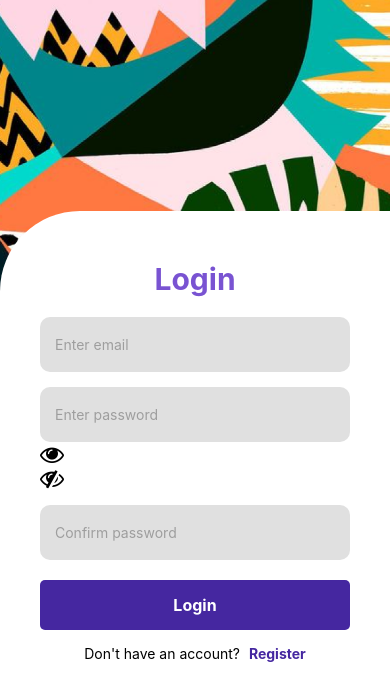
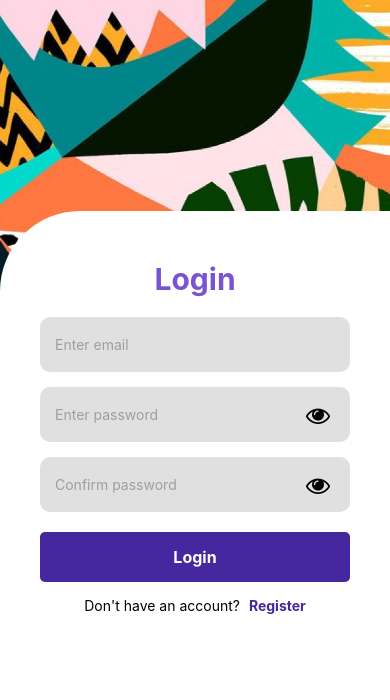
Before and after one commit to berkanankal/chat-app, a React Native app: screen /Auth in a window 390 px wide. Shown: the top 700 px of the page. Built offline with nearby package versions, Linux system fonts and the light colour scheme; no server answers.

Commit message:
input hide password

```diff
--- a/screens/Auth/index.js
+++ b/screens/Auth/index.js
@@ -16,6 +16,8 @@ import { FontAwesome } from "@expo/vector-icons";
 
 const Auth = () => {
   const [isLogin, setIsLogin] = useState(true);
+  const [passwordVisible, setPasswordVisible] = useState(false);
+  const [rePasswordVisible, setRePasswordVisible] = useState(false);
 
   const dispatch = useDispatch();
 
@@ -51,7 +53,6 @@ const Auth = () => {
       },
       validationSchema: isLogin ? loginSchema : registerSchema,
       onSubmit: (values) => {
-        console.log(values);
         if (isLogin) {
           handleLogin();
         } else {
@@ -87,6 +88,13 @@ const Auth = () => {
     // });
   };
 
+  const handlePasswordVisibility = () => {
+    setPasswordVisible(!passwordVisible);
+  };
+  const handleRePasswordVisibility = () => {
+    setRePasswordVisible(!rePasswordVisible);
+  };
+
   return (
     <>
       <StatusBar
@@ -118,31 +126,48 @@ const Auth = () => {
           {errors.email && touched.email && (
             <Text style={styles.error_text}>{errors.email}</Text>
           )}
+          <View style={styles.password_container}>
             <TextInput
               placeholder="Enter password"
               placeholderTextColor="#9e9e9e"
-            style={styles.input}
               value={values.password}
+              style={styles.password_input}
               onChangeText={handleChange("password")}
-            secureTextEntry
+              secureTextEntry={!passwordVisible}
               autoCapitalize="none"
             />
-          <FontAwesome name="eye" size={24} color="black" />
-          <FontAwesome name="eye-slash" size={24} color="black" />
+            <TouchableOpacity onPress={handlePasswordVisibility}>
+              <FontAwesome
+                name={!passwordVisible ? "eye" : "eye-slash"}
+                size={24}
+                color="black"
+              />
+            </TouchableOpacity>
+          </View>
+
           {errors.password && touched.password && (
             <Text style={styles.error_text}>{errors.password}</Text>
           )}
           {isLogin && (
             <>
+              <View style={styles.password_container}>
                 <TextInput
                   placeholder="Confirm password"
                   placeholderTextColor="#9e9e9e"
-                style={styles.input}
                   value={values.rePassword}
+                  style={styles.password_input}
                   onChangeText={handleChange("rePassword")}
-                secureTextEntry
+                  secureTextEntry={!rePasswordVisible}
                   autoCapitalize="none"
                 />
+                <TouchableOpacity onPress={handleRePasswordVisibility}>
+                  <FontAwesome
+                    name={!rePasswordVisible ? "eye" : "eye-slash"}
+                    size={24}
+                    color="black"
+                  />
+                </TouchableOpacity>
+              </View>
               {errors.rePassword && touched.rePassword && (
                 <Text style={styles.error_text}>{errors.rePassword}</Text>
               )}
@@ -166,6 +191,8 @@ const Auth = () => {
                 style={styles.navigation_text}
                 onPress={() => {
                   setIsLogin(!isLogin);
+                  setPasswordVisible(false);
+                  setRePasswordVisible(false);
                   resetForm();
                 }}
               >
--- a/screens/Auth/style.js
+++ b/screens/Auth/style.js
@@ -41,6 +41,23 @@ export default StyleSheet.create({
     borderWidth: 0,
     borderRadius: 10,
   },
+  password_container: {
+    flexDirection: "row",
+    alignItems: "center",
+    justifyContent: "space-between",
+    paddingRight: 20,
+    height: 55,
+    borderWidth: 1,
+    marginTop: 15,
+    paddingLeft: 15,
+    backgroundColor: "#e0e0e0",
+    borderWidth: 0,
+    borderRadius: 10,
+  },
+  password_input: {
+    flex: 1,
+    paddingVertical: 12,
+  },
   error_text: {
     color: "red",
     fontSize: 12,
```
Lines whose indentation alone changed are shown as unchanged.
